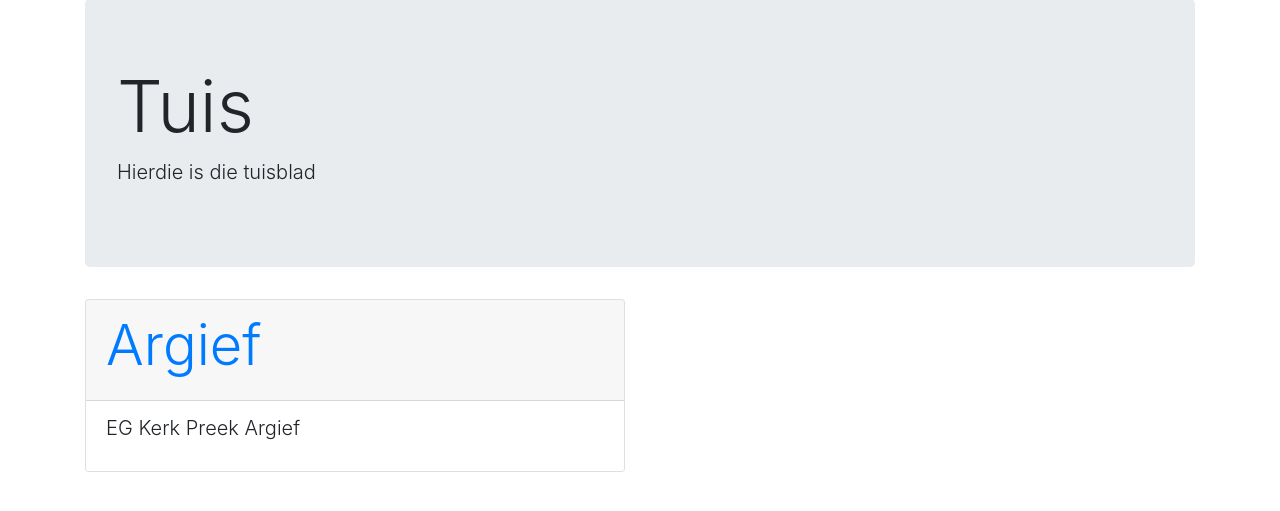
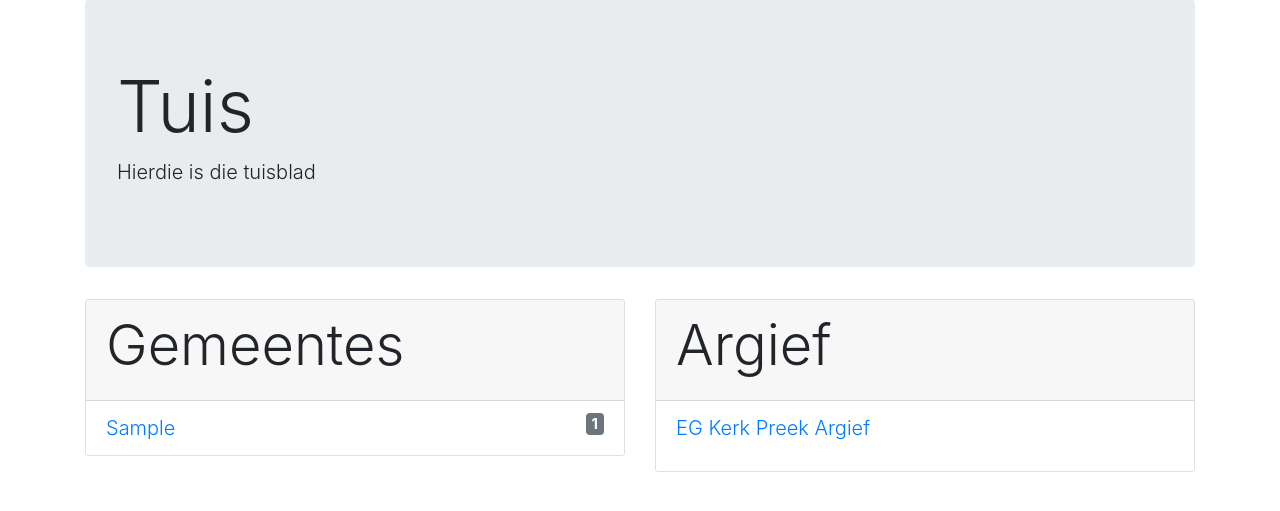
Before and after one commit to MrTwister96/special-broccoli, a Django app: page / in a window 1280 px wide. Shown: the part 61-572 px from the top of the page. Run offline with Django 3.2, Linux system fonts and the light colour scheme; tables that the repository leaves empty hold one stand-in row (values such as "Sample post"); some libraries are stand-ins or nearby versions.

Commit message:
Updated Homepage Layout

```diff
--- a/genesis/frontend/templates/home.html
+++ b/genesis/frontend/templates/home.html
@@ -12,17 +12,30 @@
 </div>
 
 <div class="row">
+    <div class="col-md-6">
+        <div class="card">
+            <div class="card-header">
+                <h1 class="display-4">Gemeentes</h1>
+            </div>
+            <ul class="list-group list-group-flush">
+                {% for gemeente in context.gemeentes %}
+                <li class="list-group-item lead">
+                    <a href="{% url 'gemeente_view' gemeente.pk %}">{{ gemeente.naam }}</a>
+                    <span class="badge badge-secondary float-right">{{ gemeente.preek_count }}</span>
+                </li>
+                {% endfor %}
+            </ul>
+        </div>
+    </div>
 
     <div class="col-md-6">
         <div class="card">
             <div class="card-header">
-                <a href="{% url 'argief' %}"><h1 class="display-4">Argief</h1></a>
-
-
+                <h1 class="display-4">Argief</h1>
             </div>
             <ul class="list-group list-group-flush">
                 <li class="list-group-item lead">
-                    <p>EG Kerk Preek Argief</p>
+                    <a href="{% url 'argief' %}"><p>EG Kerk Preek Argief</p></a>
                 </li>
             </ul>
         </div>
--- a/genesis/frontend/views.py
+++ b/genesis/frontend/views.py
@@ -21,7 +21,11 @@ class HomeView(View):
 
     def get(self, request):
 
-        return render(request, self.template_name)
+        context = {
+            'gemeentes': Gemeente.objects.all()
+        }
+
+        return render(request, self.template_name, {'context': context})
 
 class ArgiefView(View):
     template_name = 'argief.html'
```
